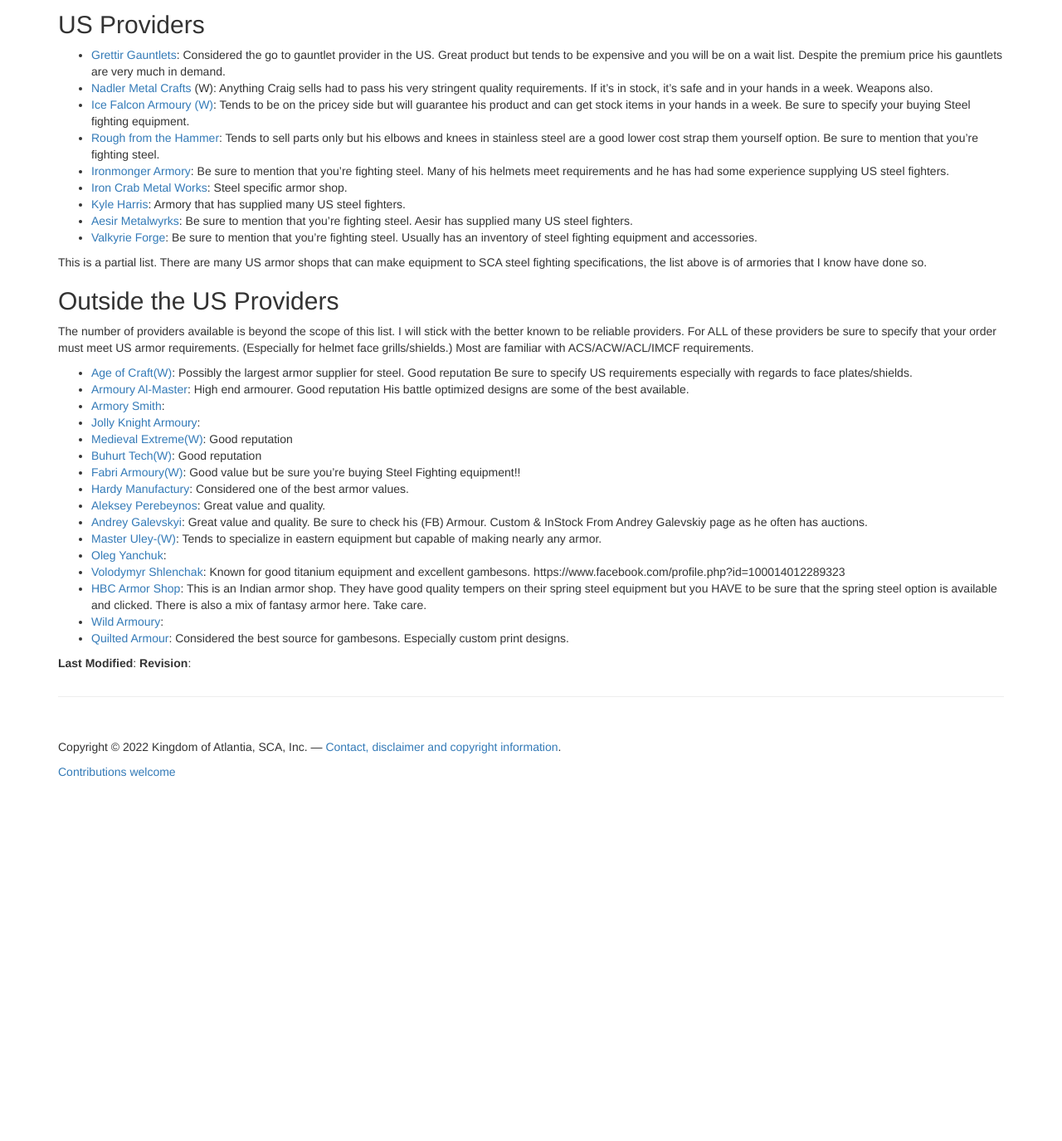
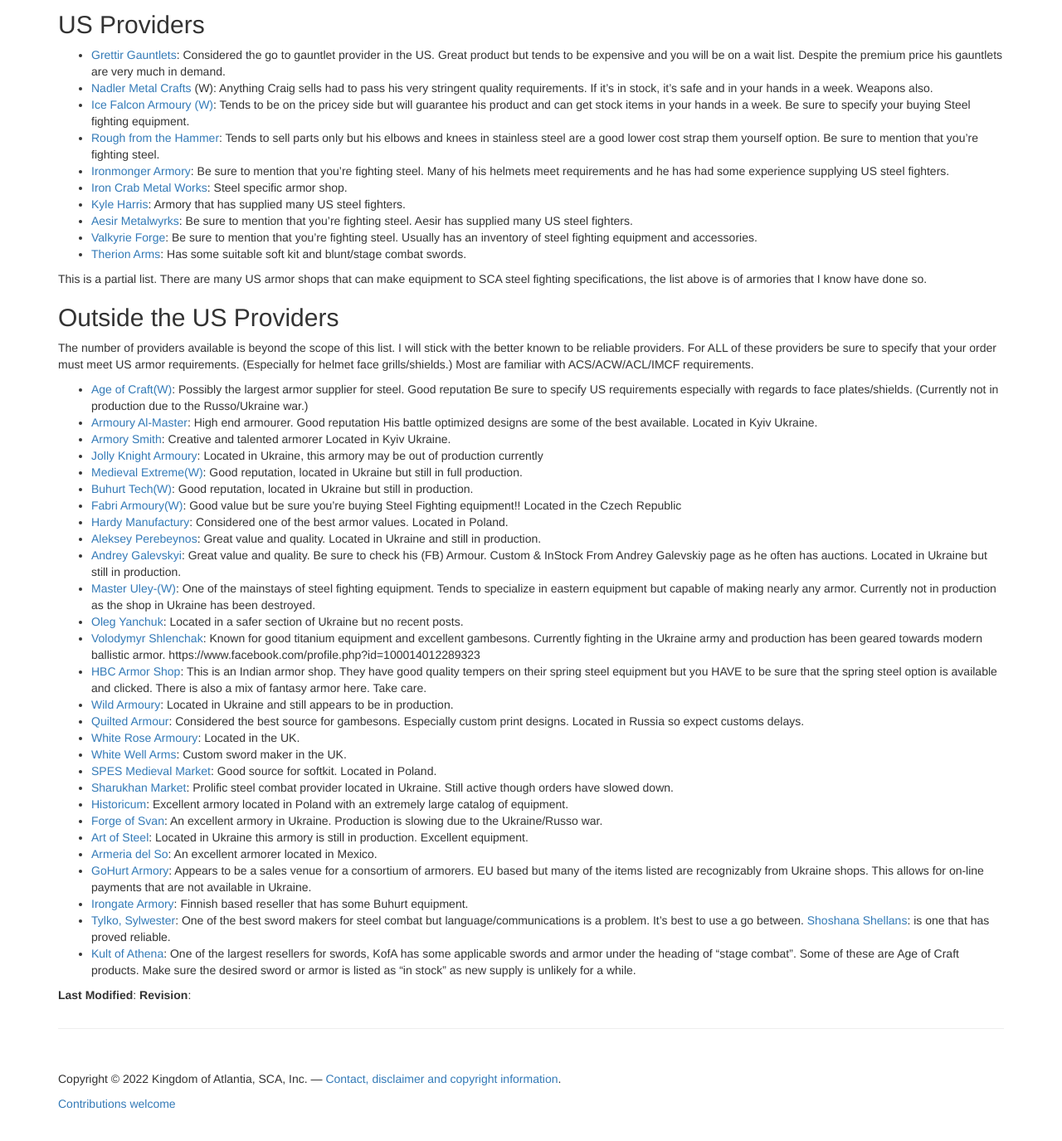
Before and after one commit to academie-de-espee/earl-marshal, a Jekyll site: the page built from steel-combat/vendors.md, in a window 1280 px wide and 1400 px high, scrolled down 863 px. Shown: the top 1375 px of the window at 83% size. Built offline with Jekyll 4.4.1, drawn with Linux system fonts in a browser that asks for light colours; before the commit the page ends 1863 px from its top, so only the background shows below that.

Commit message:
updates from Tascius

```diff
--- a/steel-combat/vendors.md
+++ b/steel-combat/vendors.md
@@ -36,28 +36,41 @@ Keep in mind the SCA is only allowing long swords and arming swords. The reason
 * [Kyle Harris](https://www.facebook.com/kyle.harris.737001?fref=gf&dti=2004030089735668): Armory that has supplied many US steel fighters.
 * [Aesir Metalwyrks](https://aesirmetalwyrks.com/): Be sure to mention that you're fighting steel. Aesir has supplied many US steel fighters.
 * [Valkyrie Forge](https://valkyrieforge.com/): Be sure to mention that you're fighting steel. Usually has an inventory of steel fighting equipment and accessories.
+* [Therion Arms](http://www.therionarms.com/): Has some suitable soft kit and blunt/stage combat swords.
 
 This is a partial list. There are many US armor shops that can make equipment to SCA steel fighting specifications, the list above is of armories that I know have done so.
 
 ## Outside the US Providers
 The number of providers available is beyond the scope of this list. I will stick with the better known to be reliable providers. For ALL of these providers be sure to specify that your order must meet US armor requirements. (Especially for helmet face grills/shields.) Most are familiar with ACS/ACW/ACL/IMCF requirements.
 
-* [Age of Craft(W)](https://ageofcraft.com/): Possibly the largest armor supplier for steel. Good reputation Be sure to specify US requirements especially with regards to face plates/shields.
-* [Armoury Al-Master](https://aldwarf.io.ua/): High end armourer. Good reputation His battle optimized designs are some of the best available.
-* [Armory Smith](http://www.armorysmith.com/):
-* [Jolly Knight Armoury](https://www.facebook.com/groups/JollyknightArmoury/):
-* [Medieval Extreme(W)](https://medievalextreme.com/): Good reputation
-* [Buhurt Tech(W)](https://www.buhurttech.com/): Good reputation
-* [Fabri Armoury(W)](http://www.fabri-armorum.com/en/homepage/): Good value but be sure you're buying Steel Fighting equipment!!
-* [Hardy Manufactury](http://www.hardymanufacture.com/): Considered one of the best armor values.
-* [Aleksey Perebeynos](https://www.facebook.com/aleksey.perebeynos):  Great value and quality.
-* [Andrey Galevskyi](https://www.facebook.com/andrey.galevskyi): Great value and quality. Be sure to check his (FB) Armour. Custom & InStock From Andrey Galevskiy page as he often has auctions.
-* [Master Uley-(W)](https://master-uley.com/): Tends to specialize in eastern equipment but capable of making nearly any armor.
-* [Oleg Yanchuk](https://www.facebook.com/oleg.yanchuk.1):
-* [Volodymyr Shlenchak](https://www.facebook.com/profile.php?id=100014012289323): Known for good titanium equipment and excellent gambesons. https://www.facebook.com/profile.php?id=100014012289323
+* [Age of Craft(W)](https://ageofcraft.com/): Possibly the largest armor supplier for steel. Good reputation Be sure to specify US requirements especially with regards to face plates/shields. (Currently not in production due to the Russo/Ukraine war.)
+* [Armoury Al-Master](https://aldwarf.io.ua/): High end armourer. Good reputation His battle optimized designs are some of the best available.  Located in Kyiv Ukraine.
+* [Armory Smith](http://www.armorysmith.com/): Creative and talented armorer Located in Kyiv Ukraine.
+* [Jolly Knight Armoury](https://www.facebook.com/groups/JollyknightArmoury/): Located in Ukraine, this armory may be out of production currently
+* [Medieval Extreme(W)](https://medievalextreme.com/): Good reputation, located in Ukraine but still in full production.
+* [Buhurt Tech(W)](https://www.buhurttech.com/): Good reputation, located in Ukraine but still in production.
+* [Fabri Armoury(W)](http://www.fabri-armorum.com/en/homepage/): Good value but be sure you're buying Steel Fighting equipment!!  Located in the Czech Republic
+* [Hardy Manufactury](http://www.hardymanufacture.com/): Considered one of the best armor values.  Located in Poland.
+* [Aleksey Perebeynos](https://www.facebook.com/aleksey.perebeynos):  Great value and quality. Located in Ukraine and still in production.
+* [Andrey Galevskyi](https://www.facebook.com/andrey.galevskyi): Great value and quality. Be sure to check his (FB) Armour. Custom & InStock From Andrey Galevskiy page as he often has auctions.  Located in Ukraine but still in production.
+* [Master Uley-(W)](https://master-uley.com/): One of the mainstays of steel fighting equipment.  Tends to specialize in eastern equipment but capable of making nearly any armor.  Currently not in production as the shop in Ukraine has been destroyed.
+* [Oleg Yanchuk](https://www.facebook.com/oleg.yanchuk.1): Located in a safer section of Ukraine but no recent posts.
+* [Volodymyr Shlenchak](https://www.facebook.com/profile.php?id=100014012289323): Known for good titanium equipment and excellent gambesons.  Currently fighting in the Ukraine army and production has been geared towards modern ballistic armor. https://www.facebook.com/profile.php?id=100014012289323
 * [HBC Armor Shop](https://hbcarmorshop.com/): This is an Indian armor shop. They have good quality tempers on their spring steel equipment but you HAVE to be sure that the spring steel option is available and clicked. There is also a mix of fantasy armor here. Take care.
-* [Wild Armoury](http://wildarmoury.com/):
-* [Quilted Armour](https://www.facebook.com/groups/quiltedarmour/): Considered the best source for gambesons. Especially custom print designs.
+* [Wild Armoury](http://wildarmoury.com/): Located in Ukraine and still appears to be in production.
+* [Quilted Armour](https://www.facebook.com/groups/quiltedarmour/): Considered the best source for gambesons. Especially custom print designs.  Located in Russia so expect customs delays.
+* [White Rose Armoury](https://www.facebook.com/White-Rose-Armoury-238278722879012/?ref=br_rs): Located in the UK.
+* [White Well Arms](https://www.facebook.com/White-Rose-Armoury-238278722879012/?ref=br_rs): Custom sword maker in the UK.
+* [SPES Medieval Market](https://medieval-market.com/goods.php?kategoria=19&kat2=For%20fighting): Good source for softkit.  Located in Poland.
+* [Sharukhan Market](https://www.sharukhanmarket.com/): Prolific steel combat provider located in Ukraine. Still active though orders have slowed down.
+* [Historicum](https://historicum.pl/): Excellent armory located in Poland with an extremely large catalog of equipment.
+* [Forge of Svan](https://forgeofsvan.com/): An excellent armory in Ukraine. Production is slowing due to the Ukraine/Russo war.
+* [Art of Steel](https://www.facebook.com/aos.rv.ua/?ref=br_rs): Located in Ukraine this armory is still in production.  Excellent equipment.
+* [Armeria del So](https://www.facebook.com/ArmeriadelSol/?hc_location=ufi):  An excellent armorer located in Mexico.
+* [GoHurt Armory](https://gohurt-shop.com/): Appears to be a sales venue for a consortium of armorers.  EU based but many of the items listed are recognizably from Ukraine shops.  This allows for on-line payments that are not available in Ukraine.
+* [Irongate Armory](https://irongatearmory.com/?s=buhurt): Finnish based reseller that has some Buhurt equipment.
+* [Tylko, Sylwester](https://www.facebook.com/HUSAR-Sylwester-Tylko-1598975217001717/): One of the best sword makers for steel combat but language/communications is a problem.  It's best to use a go between.  [Shoshana Shellans](https://www.facebook.com/shoshana.shellans): is one that has proved reliable.
+* [Kult of Athena](https://www.kultofathena.com/): One of the largest resellers for swords, KofA has some applicable swords and armor under the heading of “stage combat”.  Some of these are Age of Craft products.  Make sure the desired sword or armor is listed as “in stock” as new supply is unlikely for a while.
 
 **Last Modified**: {{ page.last_modified_at | date: '%Y-%m-%d' }}
 **Revision**: {{ site.git.last_commit.short_sha }}
```
